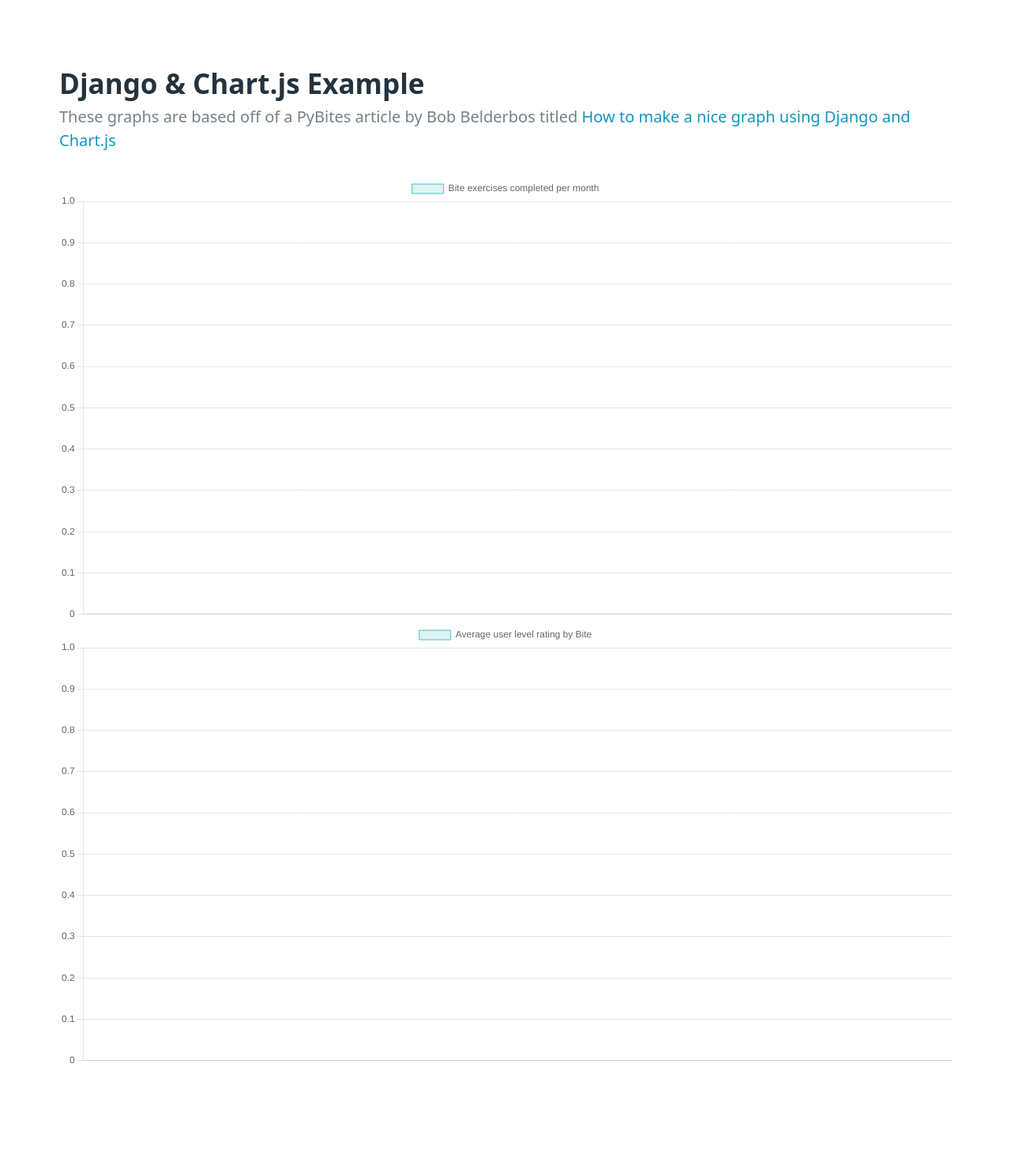
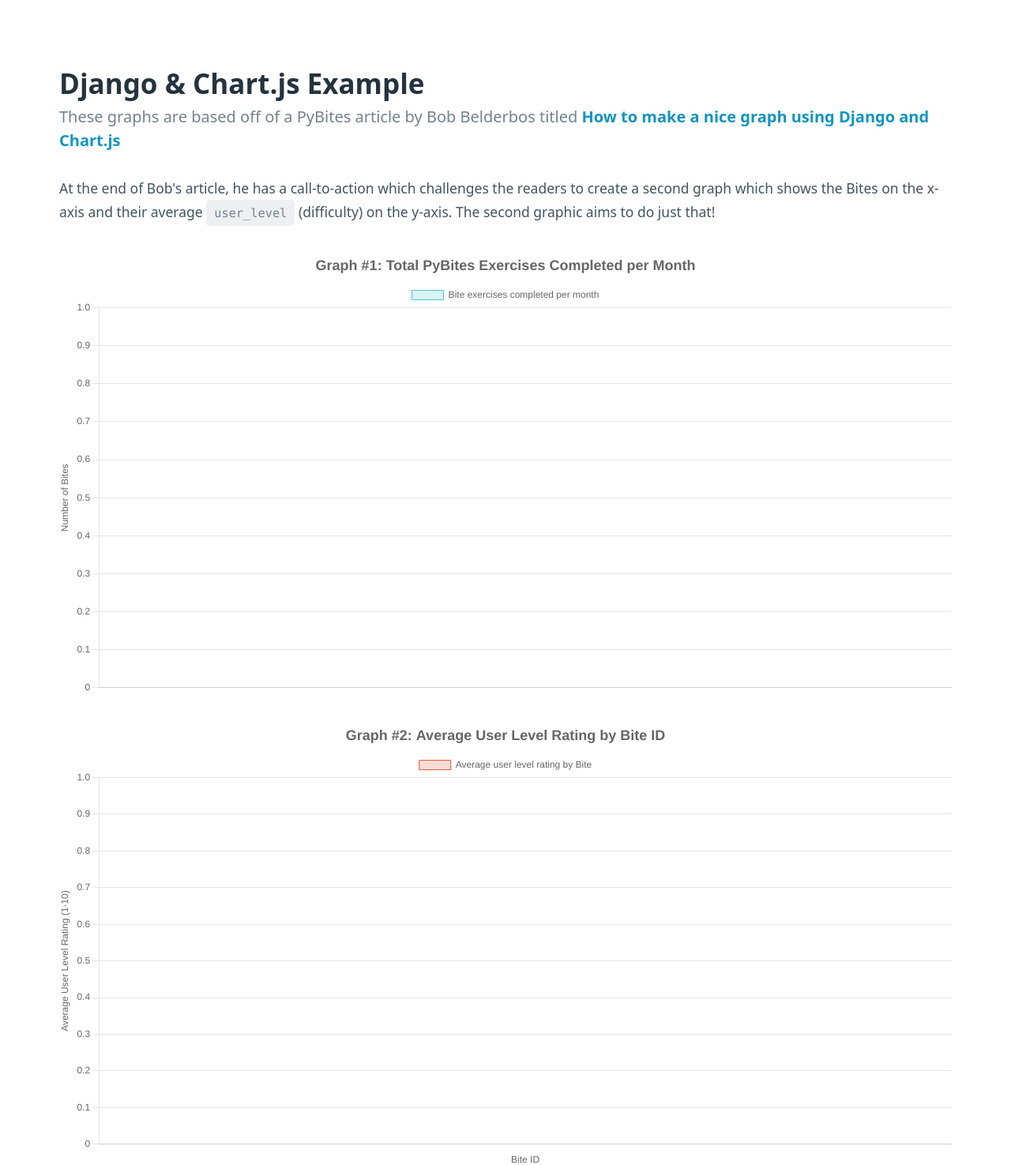
Before and after one commit to bbelderbos/django-graphjs, a Django app: template mysite/templates/graph.html in a window 1280 px wide. Shown: the top 1475 px of the page at 79% size. Before the commit the page ends 1347 px from the top, so only its background shows below. Run offline with Django 4.2, Linux system fonts and the light colour scheme; the template is opened without the code that fills it, so the values that code supplies are empty.

Commit message:
updated requirements and minor page edits

```diff
--- a/mysite/templates/graph.html
+++ b/mysite/templates/graph.html
@@ -8,14 +8,22 @@
 </head>
 <body>
 <main class="container">
+<section style="margin-bottom: 1.5rem;">
   <hgroup>
     <h2>Django & Chart.js Example</h2>
-    <h3>These graphs are based off of a PyBites article by Bob Belderbos titled <a href="https://pybit.es/articles/how-to-make-a-nice-graph-using-django-and-chart-js/">How to make a nice graph using Django and Chart.js</a></h3>
+    <h3>These graphs are based off of a PyBites article by Bob Belderbos titled <b><a href="https://pybit.es/articles/how-to-make-a-nice-graph-using-django-and-chart-js/">How to make a nice graph using Django and Chart.js</a></b></h3>
   </hgroup>
-  <div class="grid">
+      <small>
+        At the end of Bob's article, he has a call-to-action which challenges the readers to create a second graph
+        which shows the Bites on the x-axis and their average <code>user_level</code> (difficulty) on the y-axis.
+        The second graphic aims to do just that!
+      </small>
+  </section>
+  <div class="grid" style="margin-bottom: 1.5rem;">
   <canvas id="myChart_comp" width="100%"></canvas>
   </div>
   <div class="grid">
+
   <canvas id="myChart_avg_lvl" width="100%"></canvas>
   </div>
   </main>
@@ -35,9 +43,30 @@
           }]
       },
       options: {
+        plugins: {
+            title: {
+                display: true,
+                text: 'Graph #1: Total PyBites Exercises Completed per Month',
+                font: {
+                      style: 'normal',
+                      lineHeight: 1.2,
+                      size: 18,
+                    },
+            }
+        },
           scales: {
               y: {
-                  beginAtZero: true
+                  beginAtZero: true,
+                  display: true,
+                  title: {
+                    display: true,
+                    text: 'Number of Bites',
+                    font: {
+                      style: 'normal',
+                      lineHeight: 1.2
+                    },
+                    padding: {top: 0, left: 0, right: 0, bottom: 5}
+                  }
               }
           }
       }
@@ -51,15 +80,49 @@
           datasets: [{
             label: "Average user level rating by Bite",
             data : [{% for item in values_avg_user_level %}{{ item }},{% endfor %}],
-            backgroundColor: 'rgba(75, 192, 192, 0.2)',
-            borderColor: 'rgba(75, 192, 192, 1)',
+            backgroundColor: 'rgba(227, 83, 53, 0.2)',
+            borderColor: 'rgba(227, 83, 53, 1)',
             borderWidth: 1
           }]
       },
       options: {
+        plugins: {
+            title: {
+                display: true,
+                text: 'Graph #2: Average User Level Rating by Bite ID',
+                font: {
+                      style: 'normal',
+                      lineHeight: 1.2,
+                      size: 18,
+                    },
+            }
+        },
           scales: {
-              y: {
-                  beginAtZero: false
+            y: {
+                  beginAtZero: true,
+                  display: true,
+                  title: {
+                    display: true,
+                    text: 'Average User Level Rating (1-10)',
+                    font: {
+                      style: 'normal',
+                      lineHeight: 1.2
+                    },
+                    padding: {top: 0, left: 0, right: 0, bottom: 5}
+                  }
+              },
+              x: {
+                  beginAtZero: true,
+                  display: true,
+                  title: {
+                    display: true,
+                    text: 'Bite ID',
+                    font: {
+                      style: 'normal',
+                      lineHeight: 1.2
+                    },
+                    padding: {top: 5, left: 0, right: 0, bottom: 0}
+                  }
               }
           }
       }
--- a/requirements.txt
+++ b/requirements.txt
@@ -3,3 +3,6 @@ Django==4.0.5
 python-dateutil==2.8.2
 six==1.16.0
 sqlparse==0.4.2
+factory-boy==3.2.1
+Faker==13.13.0
+tzdata==2022.1
```
